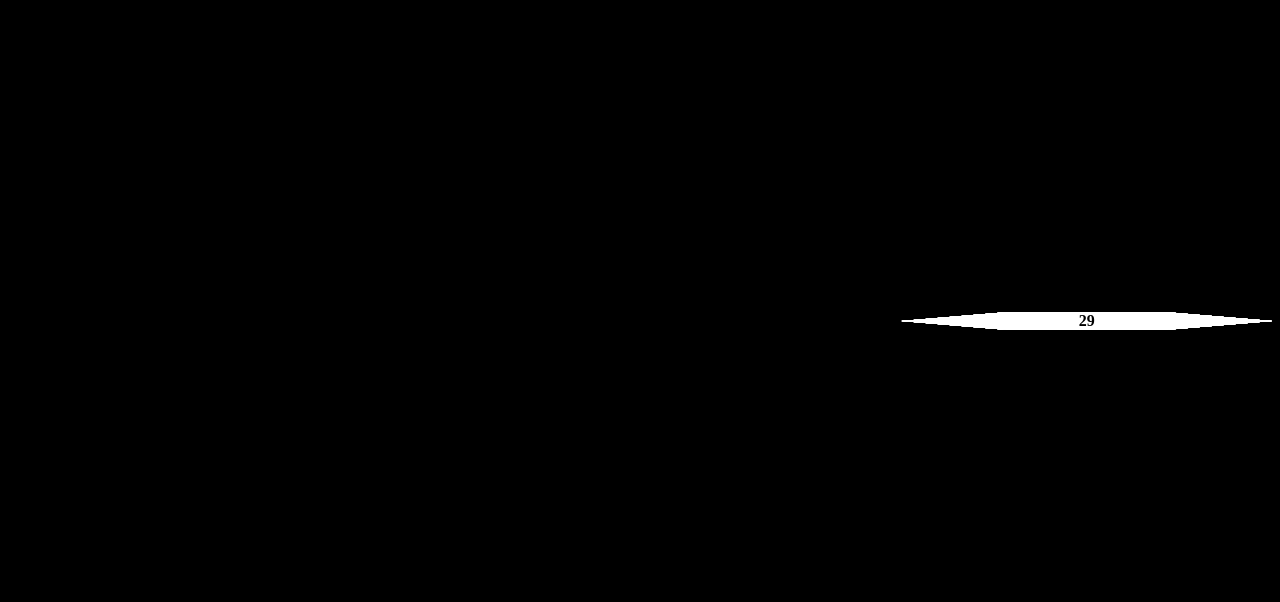
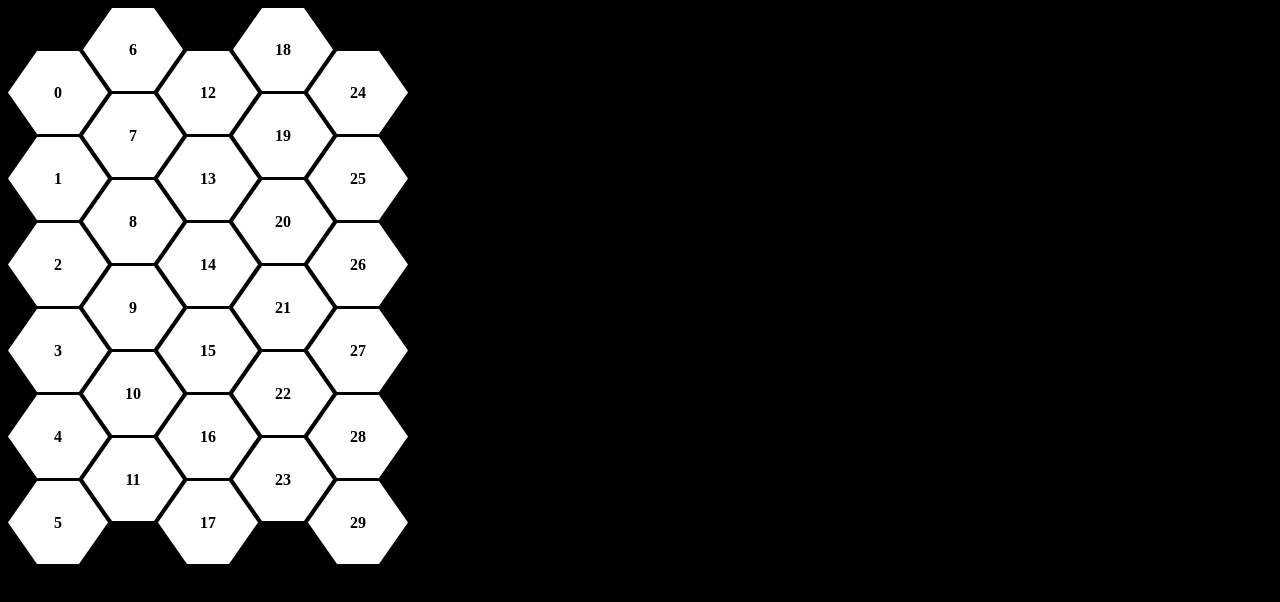
Before and after one commit to RMo-Sloth/game-1, an Angular app: page / in a window 1280 px wide. Shown: the top 602 px of the page. Built offline with nearby package versions, Linux system fonts and the light colour scheme.

Commit message:
modified to use coordinates

```diff
--- a/src/app/modules/board/components/board-cell/board-cell.component.html
+++ b/src/app/modules/board/components/board-cell/board-cell.component.html
@@ -1 +1 @@
-<div class="cell">{{cell.id}}<br/>{{cell.neighbours.join(', ')}}</div>
+<div class="cell">{{cell.id}}</div>
--- a/src/app/modules/board/components/board/board.component.html
+++ b/src/app/modules/board/components/board/board.component.html
@@ -1,14 +1,14 @@
 <div id="board"
     [ngStyle]="{
-    gridTemplateColumns: '25px repeat( ' + 2* board.columns + ', 50px 25px)',
-    gridTemplateRows: 'repeat(' + (board.rows + 1) + ', 40px)'
+    gridTemplateColumns: '25px repeat( ' + 2* board.columns +', 50px 25px)',
+    gridTemplateRows: 'repeat(' + (board.rows * 2 + 1) + ', 40px)'
 }">
     <app-board-cell
         *ngFor="let cell of this.board.cells"
         [cell]="cell"
         [ngStyle]="{
-            gridColumn: cell.column * 2 - 1 + '/ span 3',
-            gridRow: cell.row * 2 + ( cell.column % 2 ? 0 : 1 ) - 1 + '/ span 2'
+            gridColumn: cell.coordinates[0] * 2  - 1 + '/ span 3',
+            gridRow: cell.coordinates[1] * 2 + cell.coordinates[0] - 1 + '/ span 2'
         }"
     ></app-board-cell>
 </div>
```
